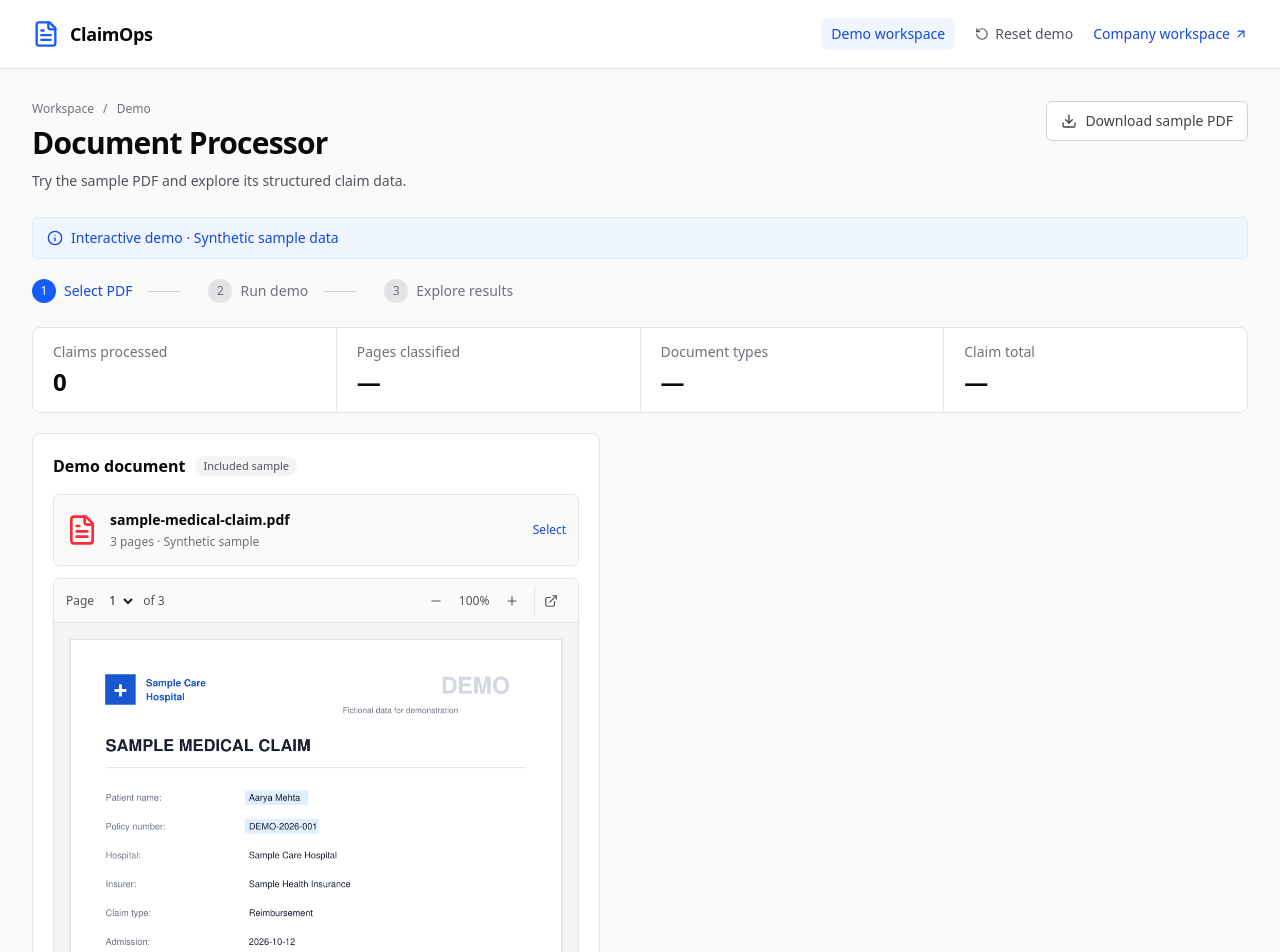
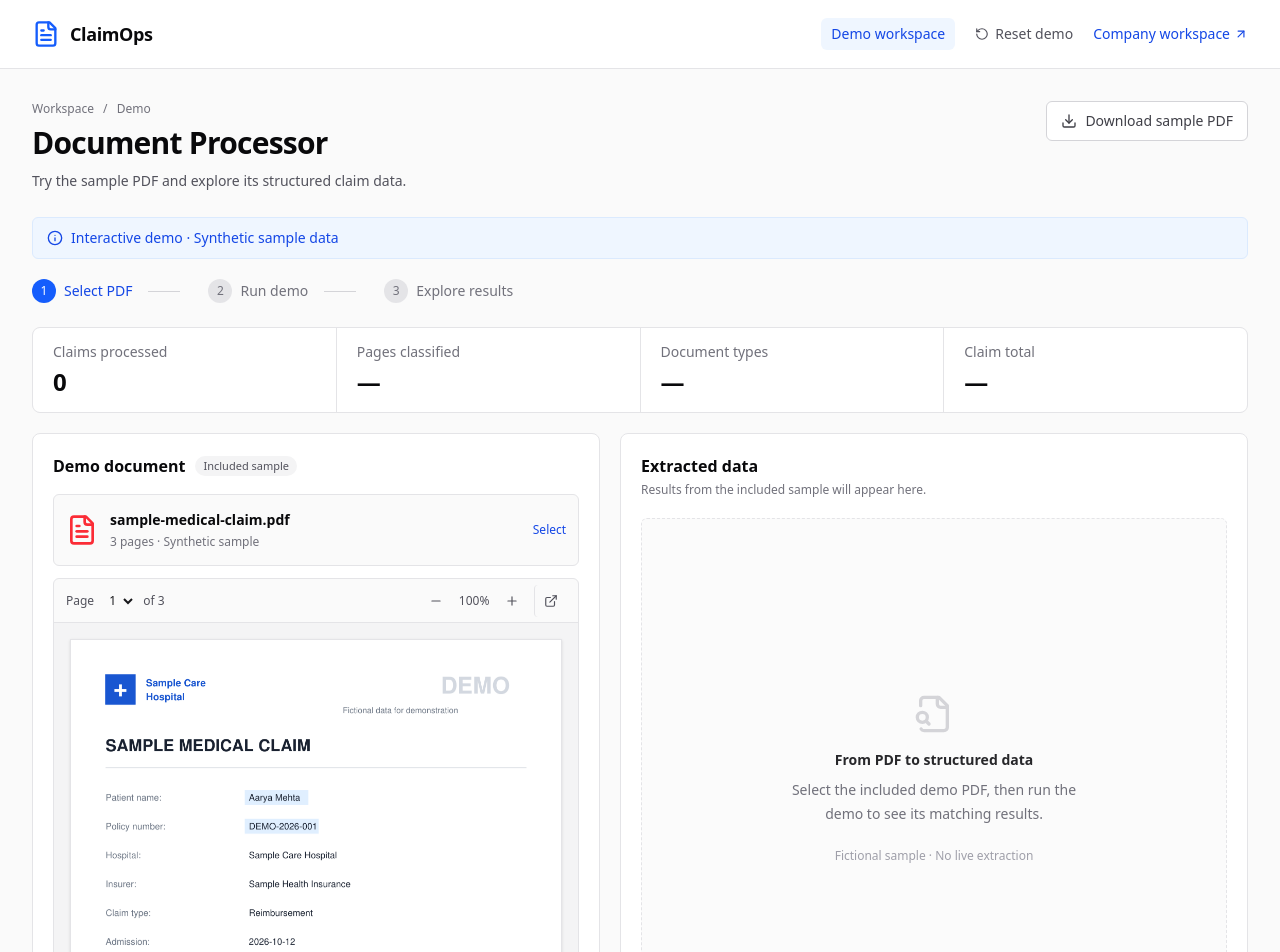
Before and after one commit to smitzo/Mediclaim-OS, a Next.js app in the folder frontend/: page / in a window 1280 px wide. Shown: the top 952 px of the page. Built offline with nearby package versions, Linux system fonts and the light colour scheme.

Commit message:
feat: present empty loading and failed demo result states

```diff
--- /dev/null
+++ b/frontend/components/demo/results-panel.tsx
@@ -0,0 +1,31 @@
+import { AlertCircle, CheckCircle2, FileSearch, Loader2 } from "lucide-react";
+import type { ReactNode } from "react";
+import { demoSample, type DemoResult } from "@/lib/demo-sample";
+import type { DemoStatus } from "@/lib/use-demo";
+
+export function ResultsPanel({ result, status, selected, error, children }: {
+  result: DemoResult | null; status: DemoStatus; selected: boolean; error: string | null; children?: ReactNode;
+}) {
+  return (
+    <section aria-labelledby="demo-results-heading" aria-busy={status === "loading"} className="min-w-0 rounded-lg border border-zinc-200 bg-white p-4 sm:p-5">
+      <header className="flex items-start justify-between gap-3">
+        <div className="min-w-0">
+          <h2 id="demo-results-heading" className="text-base font-semibold">Extracted data</h2>
+          <p className="mt-1 break-words text-xs text-zinc-500">{result ? demoSample.filename : "Results from the included sample will appear here."}</p>
+        </div>
+        {result ? <span className="inline-flex shrink-0 items-center gap-1.5 rounded-md bg-emerald-50 px-2 py-1 text-xs font-medium text-emerald-700"><CheckCircle2 aria-hidden="true" className="h-3.5 w-3.5" /> Complete</span> : null}
+      </header>
+      {result ? children : (
+        <div className="mt-5 flex min-h-[360px] items-center justify-center rounded-md border border-dashed border-zinc-200 bg-zinc-50/70 px-5 py-10 text-center sm:min-h-[524px]">
+          <div className="max-w-xs">
+            {status === "loading" ? <Loader2 aria-hidden="true" className="mx-auto h-9 w-9 animate-spin text-blue-600" /> : status === "error" ? <AlertCircle aria-hidden="true" className="mx-auto h-9 w-9 text-amber-600" /> : <FileSearch aria-hidden="true" className="mx-auto h-10 w-10 text-zinc-300" />}
+            <p className="mt-4 text-sm font-semibold text-zinc-800">{status === "loading" ? "Loading the sample claim" : status === "error" ? "The demo needs another try" : selected ? "Your sample is ready" : "From PDF to structured data"}</p>
+            {status === "error" ? <p role="alert" className="mt-2 text-sm leading-6 text-amber-800">{error} Use “Try demo again” to retry.</p> : <p className="mt-2 text-sm leading-6 text-zinc-500">{status === "loading" ? "Opening the PDF and its prepared sample results…" : selected ? "Choose Run demo to explore patient details, the discharge summary, and the itemized bill." : "Select the included demo PDF, then run the demo to see its matching results."}</p>}
+            <p className="mt-5 text-xs leading-5 text-zinc-400">Fictional sample · No live extraction</p>
+          </div>
+        </div>
+      )}
+      {result ? <p className="mt-4 border-t border-zinc-100 pt-3 text-[11px] leading-5 text-zinc-500">Prepared results from a fictional sample claim. Completion indicates the sample was loaded, not a claim approval.</p> : null}
+    </section>
+  );
+}
--- a/frontend/components/demo/workspace.tsx
+++ b/frontend/components/demo/workspace.tsx
@@ -7,6 +7,7 @@ import { Info } from "lucide-react";
 import { DemoProgress } from "./progress";
 import { DocumentViewer } from "./document-viewer";
 import { useState } from "react";
+import { ResultsPanel } from "./results-panel";
 
 export function DemoWorkspace() {
   const demo = useDemo();
@@ -22,6 +23,7 @@ export function DemoWorkspace() {
         <DocumentPanel selected={demo.selected} status={demo.status} onSelect={demo.select} onRun={demo.run}>
           <DocumentViewer key={demo.revision} page={page} onPageChange={setPage} />
         </DocumentPanel>
+        <ResultsPanel result={demo.result} status={demo.status} selected={demo.selected} error={demo.error} />
       </div>
     </DemoFrame>
   );
```
